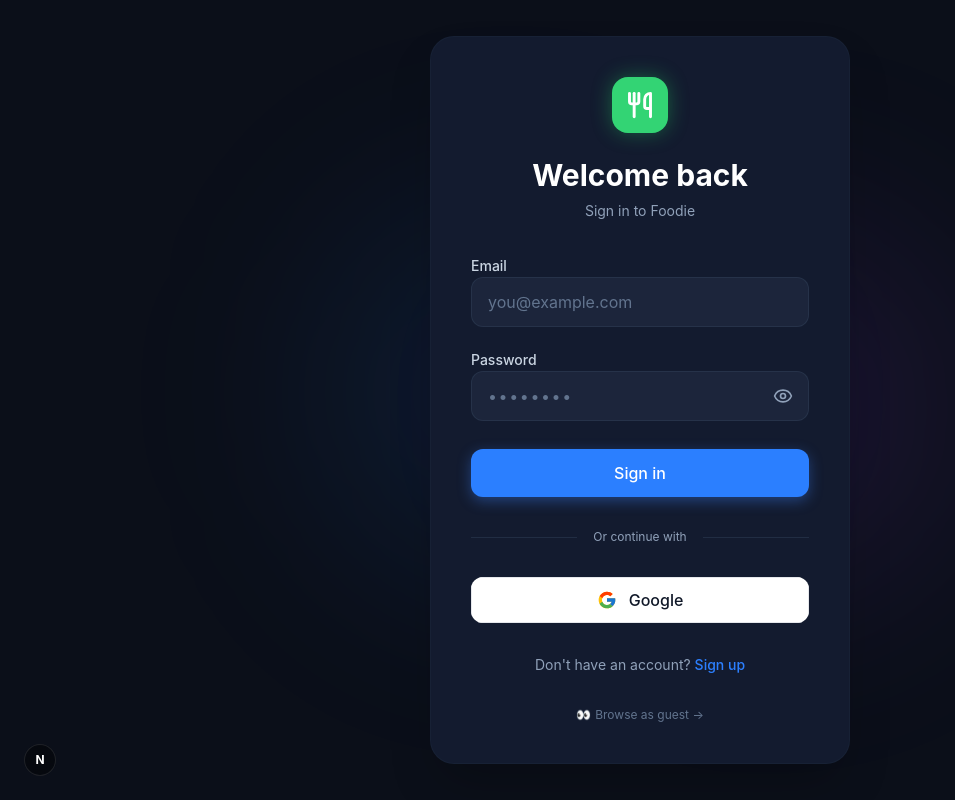
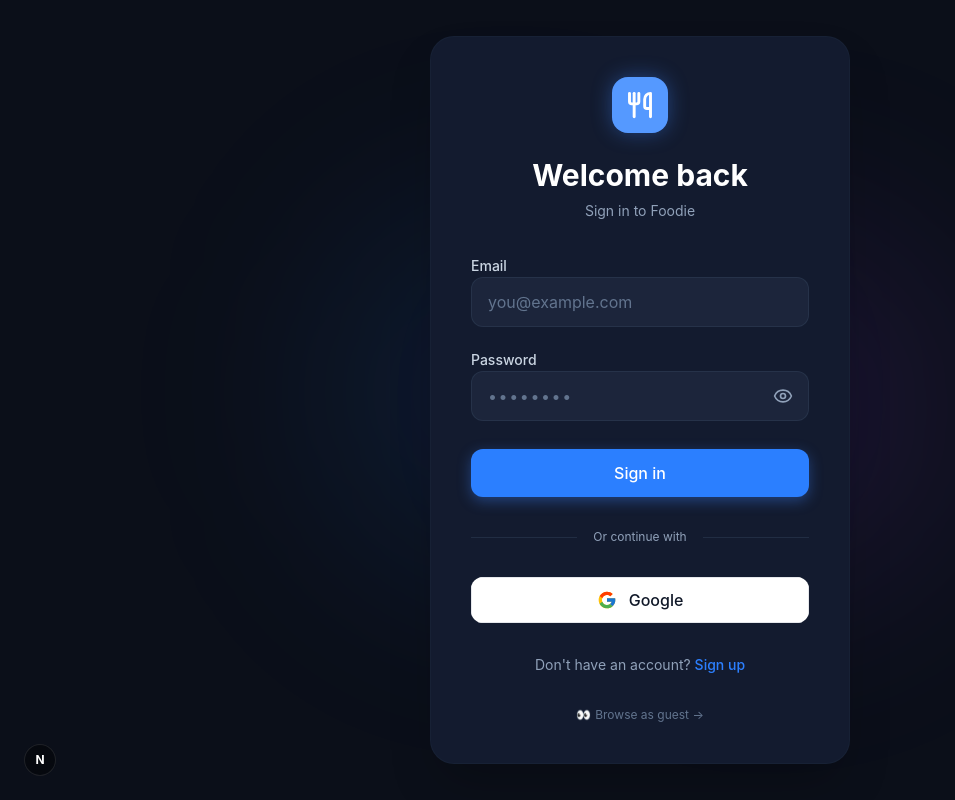
Before and after one commit to Gautam29013/Foodie, a React (Vite) app in the folder client/: page /login in a window 1280 px wide. Shown: the whole page, without its empty margins (0-955 px from the left). Built offline with nearby package versions, Linux system fonts and the light colour scheme; no server answers; the HTML template or start-up script is replaced by a standard one.

Commit message:
style: update Login page icon theme from green to blue

```diff
--- a/client/src/pages/Login.jsx
+++ b/client/src/pages/Login.jsx
@@ -61,7 +61,7 @@
       <div className="w-full max-w-[420px] bg-[#131b2f] p-8 sm:p-10 rounded-3xl border border-slate-800/50 shadow-2xl relative z-10">
 
         <div className="flex flex-col items-center mb-8">
-          <div className="w-14 h-14 bg-green-500 rounded-2xl flex items-center justify-center mb-6 shadow-[0_0_20px_rgba(34,197,94,0.4)] relative">
+          <div className="w-14 h-14 bg-blue-500 rounded-2xl flex items-center justify-center mb-6 shadow-[0_0_20px_rgba(59,130,246,0.4)] relative">
             <div className="absolute inset-0 bg-white/20 rounded-2xl" />
             <Utensils className="text-white w-7 h-7 relative z-10" strokeWidth={2.5} />
           </div>
```
